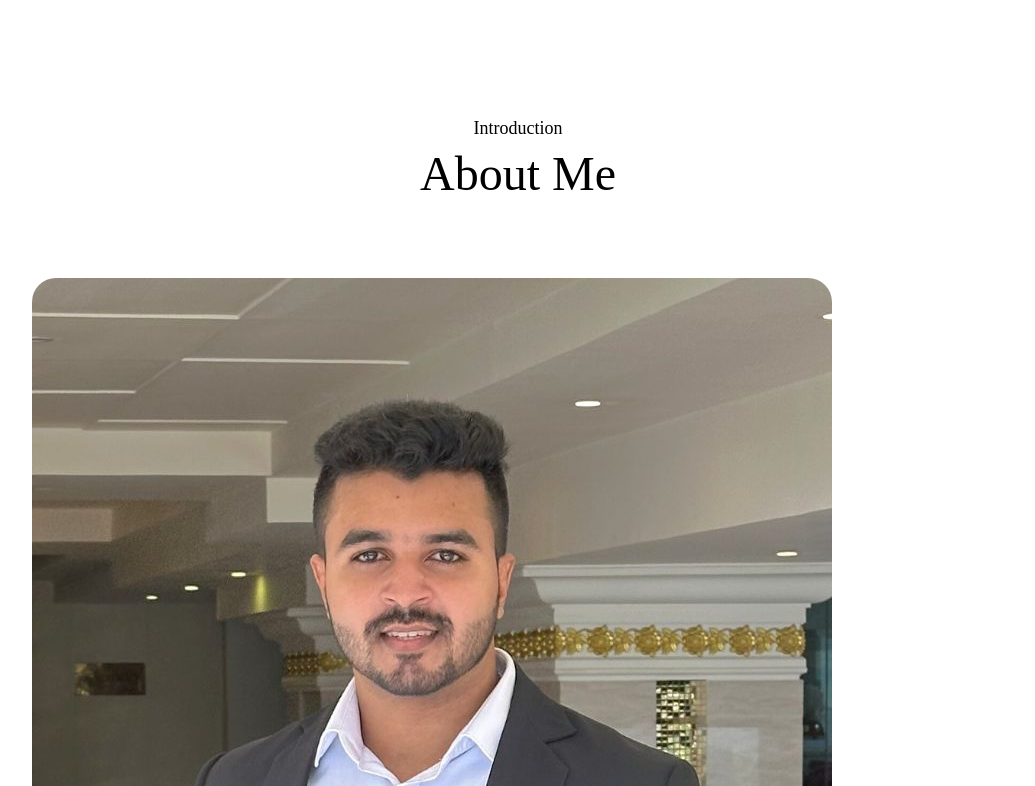
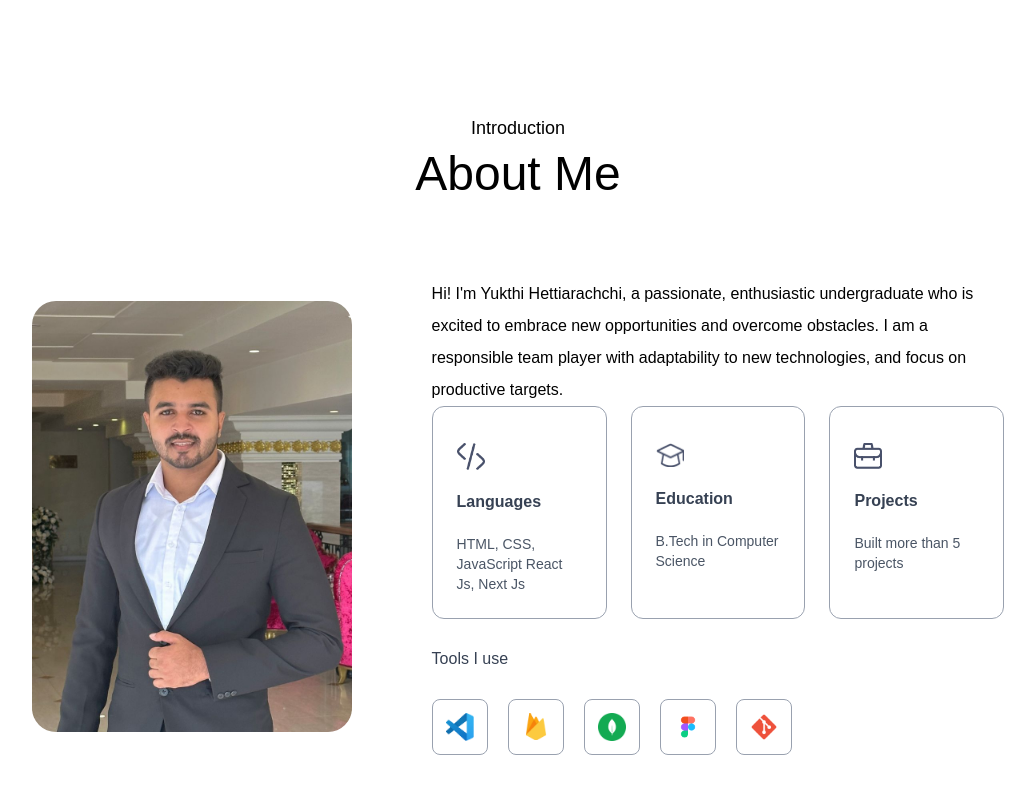
Before and after one commit to yukthi2000/portfoliowebsite, a Next.js app: page / in a window 1280 px wide. Shown: the part 814-1600 px from the top of the page, without its empty margins (122-1157 px from the left). Built offline with nearby package versions, Linux system fonts and the light colour scheme.

Commit message:
removed tailwind config file

```diff
--- a/app/components/About.jsx
+++ b/app/components/About.jsx
@@ -1,24 +1,60 @@
-import React from 'react'
-import { assets } from '@/assets/assets'
-import Image from 'next/image'
-
+import React from "react";
+import { assets, infoList, toolsData } from "@/assets/assets";
+import Image from "next/image";
 
 function About() {
   return (
-    <div id='about' className='w-full px-[12%] py-10 scroll-mt-20'>
-        <h4 className='text-center mb-2 text-lg '>Introduction</h4>
-        <h2 className='text-center text-5xl'>About Me</h2>
-        <div className='flex flex-col w-full lg:flex-row items-center gap-20 my-20'>
-            <div>
-                <Image src={assets.user_image} alt='user_image' className='w-full rounded-3xl' />
+    <div id="about" className="w-full px-[12%] py-10 scroll-mt-20">
+      <h4 className="text-center mb-2 text-lg">Introduction</h4>
+      <h2 className="text-center text-5xl">About Me</h2>
+      <div className="flex flex-col w-full lg:flex-row items-center gap-20 my-20">
+        <div className="w-64 sm:w-80 rounded-3xl max-w-none">
+          <Image
+            src={assets.user_image}
+            alt="user_image"
+            className="w-full rounded-3xl"
+          />
+        </div>
+        <div className="flex-1">
+          <p>
+            Hi! I'm Yukthi Hettiarachchi, a passionate, enthusiastic undergraduate
+            who is excited to embrace new opportunities and overcome obstacles. I
+            am a responsible team player with adaptability to new technologies, and
+            focus on productive targets.
+          </p>
+          <ul className="grid grid-cols-1 sm:grid-cols-3 gap-6 max-w-2xl">
+            {infoList.map(({ icon, title, description }, index) => (
+              <li
+                key={index}
+                className="border border-gray-400 rounded-xl p-6 cursor-pointer
+                           hover:bg-[theme(colors.lightHover)] hover:-translate-y-1
+                           transition-all duration-500 shadow-black"
+              >
+                <Image src={icon} alt={title} className="w-7 mt-3" />
+                <h3 className="my-4 font-semibold text-gray-700">{title}</h3>
+                <p className="text-gray-600 text-sm">{description}</p>
+              </li>
+            ))}
+          </ul>
+          <h4 className="my-6 text-gray-700">Tools I use</h4>
+          <ul className="flex items-center gap-3 sm:gap-5">
+            {toolsData.map((tool, index) => (
+              <li
+                key={index}
+                className="flex items-center justify-center w-12 sm:w-14 aspect-square
+                           border border-gray-400 rounded-lg cursor-pointer
+                           transition-all duration-500 hover:-translate-y-1 hover:shadow-lg"
+              >
+                <Image src={tool} alt="tool" className="w-5 sm:w-7" />
+              </li>
+            ))}
+          </ul>
+        </div>
+      </div>
 
-            </div>
-            <div className='flex-1'>
-                </div>
-        </div>
 
     </div>
-  )
+  );
 }
 
-export default About
+export default About;
--- a/app/globals.css
+++ b/app/globals.css
@@ -1,8 +1,17 @@
 @import "tailwindcss";
-@config "../tailwind.config.mjs";
+/* @config "../tailwind.config.mjs"; */
 
-*{
-  font-family: Outfit;
-  light: '#ffffff';
+* {
+  font-family: 'Outfit', sans-serif;
+}
 
+@theme {
+  --color-lightHover: #f3f4f6;
+  --color-darkHover: #2a004a;
+  --color-darkTheme: #1a202c;
+
+  --font-outfit: Outfit, sans-serif;
+
+  --shadow-blackk: 4px 4px 0 #000;
+  --shadow-white: 4px 4px 0 #fff;
 }
--- a/tailwind.config.mjs
+++ /dev/null
@@ -1,15 +0,0 @@
-export default {
-  theme: {
-    extend: {
-      colors: {
-        lightHover: '#f3f4f6',
-        darkHover: '#2a004a',
-        darkTheme: '#1a202c',
-      },
-      fontFamily: {
-        // Add your custom fonts here
-      },
-    },
-  },
-  plugins: [],
-}
```
Also changed, not shown: package.json (+6 -4 lines), 1 other file (tests, documents, lock files or other folders).
